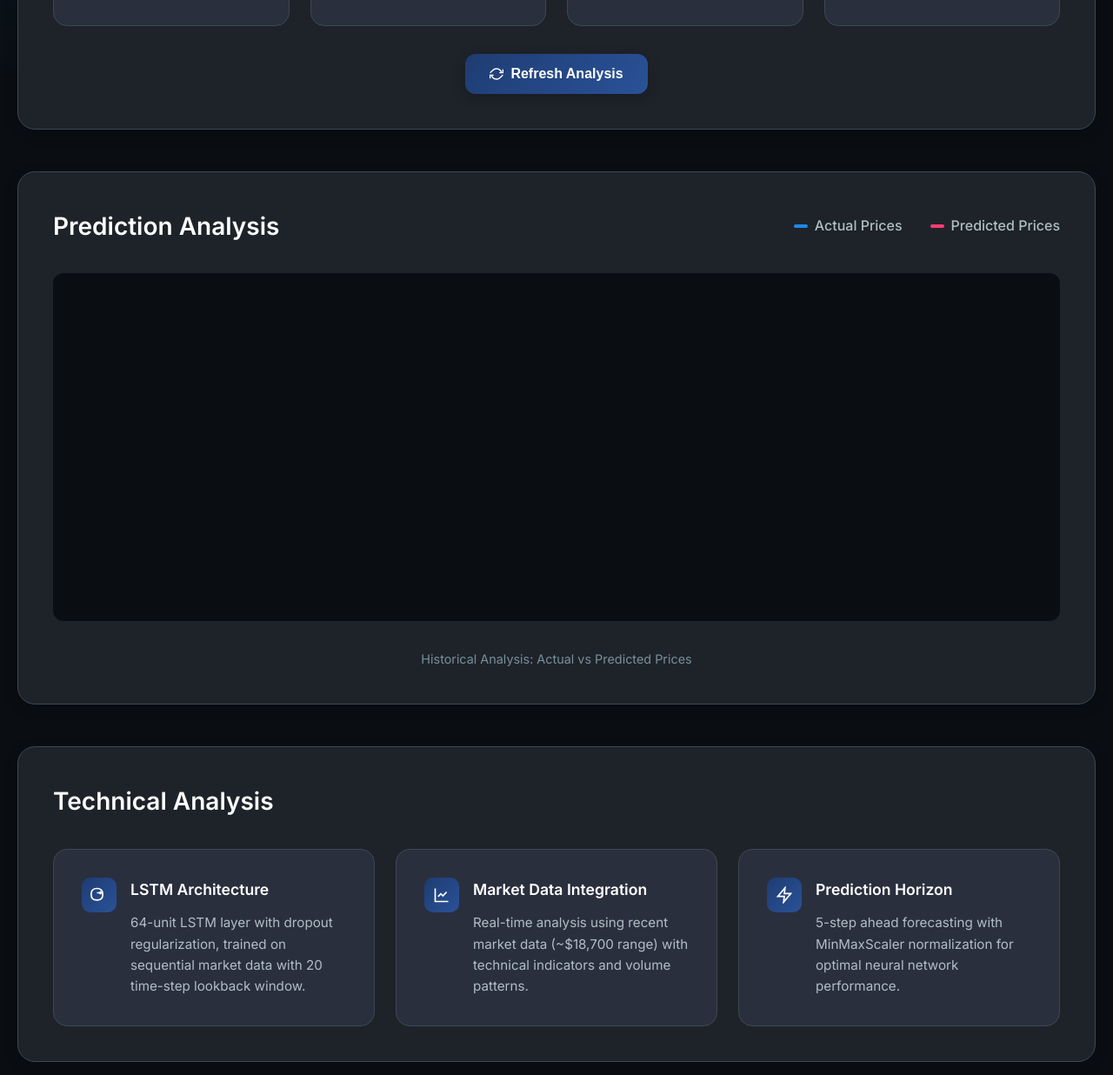
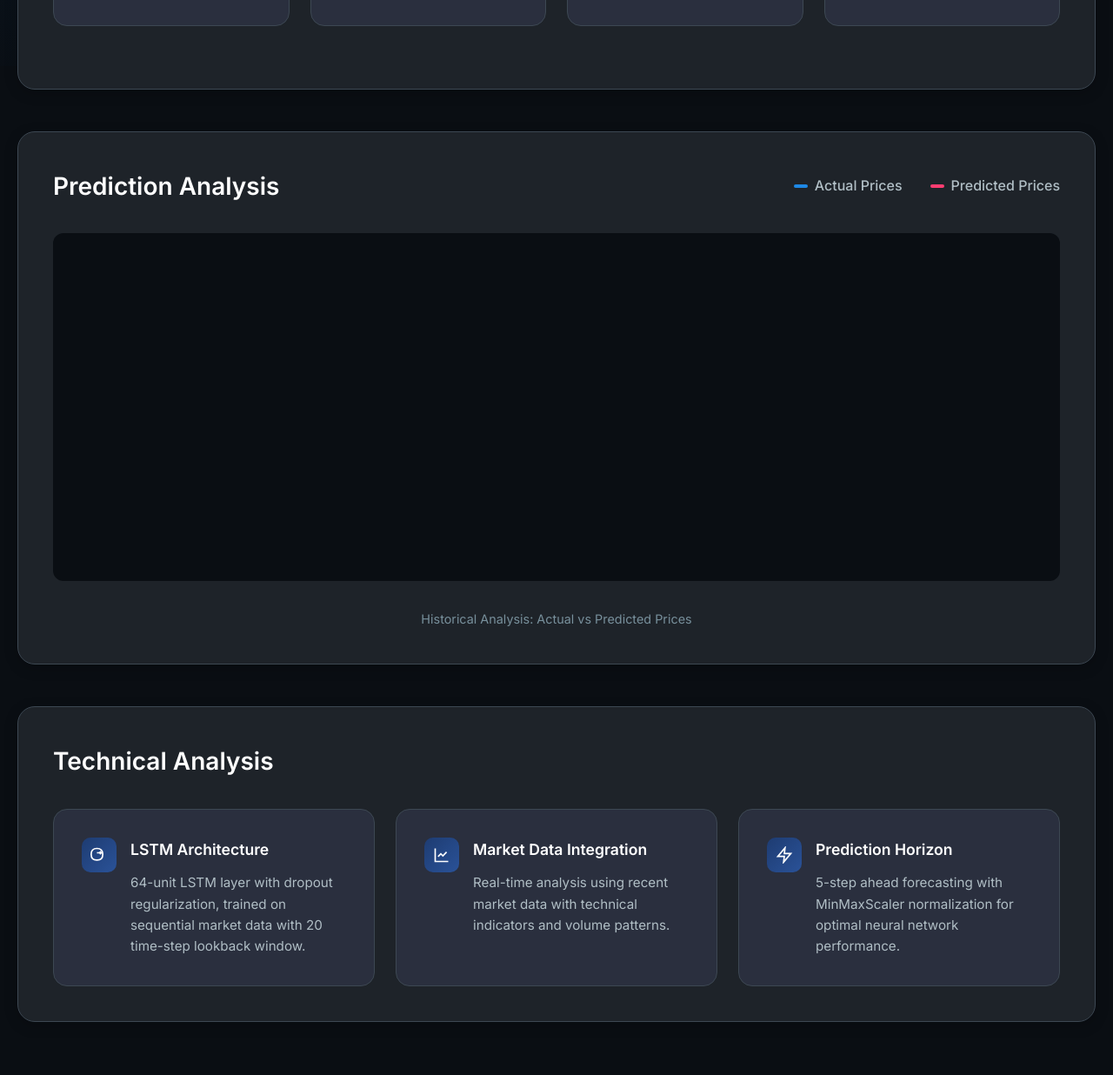
Before and after one commit to Adam-Agbaria/StockPricePredictorWebsite, a website: page web_app/predictor.html in a window 1280 px wide. Shown: the part 724-1960 px from the top of the page at 87% size. Drawn offline with nearby package versions, Linux system fonts and the light colour scheme.

Commit message:
Little fix

```diff
--- a/web_app/predictor.html
+++ b/web_app/predictor.html
@@ -100,16 +100,6 @@
                     </div>
                 </div>
 
-                <div class="button-group">
-                    <button id="refreshBtn" class="btn btn-primary">
-                        <svg width="16" height="16" viewBox="0 0 24 24" fill="none" stroke="currentColor" stroke-width="2">
-                            <polyline points="23,4 23,10 17,10"></polyline>
-                            <polyline points="1,20 1,14 7,14"></polyline>
-                            <path d="M20.49 9A9 9 0 0 0 5.64 5.64L1 10m22 4l-4.64 4.36A9 9 0 0 1 3.51 15"></path>
-                        </svg>
-                        <span>Refresh Analysis</span>
-                    </button>
-                </div>
             </div>
 
             <!-- Chart Section -->
@@ -162,7 +152,7 @@
                         </div>
                         <div class="insight-content">
                             <h3>Market Data Integration</h3>
-                            <p>Real-time analysis using recent market data (~$18,700 range) with technical indicators and volume patterns.</p>
+                            <p>Real-time analysis using recent market data with technical indicators and volume patterns.</p>
                         </div>
                     </div>
                     <div class="insight-card">
```
Also changed, not shown: web_app/documentation.html (+2 -3 lines).
